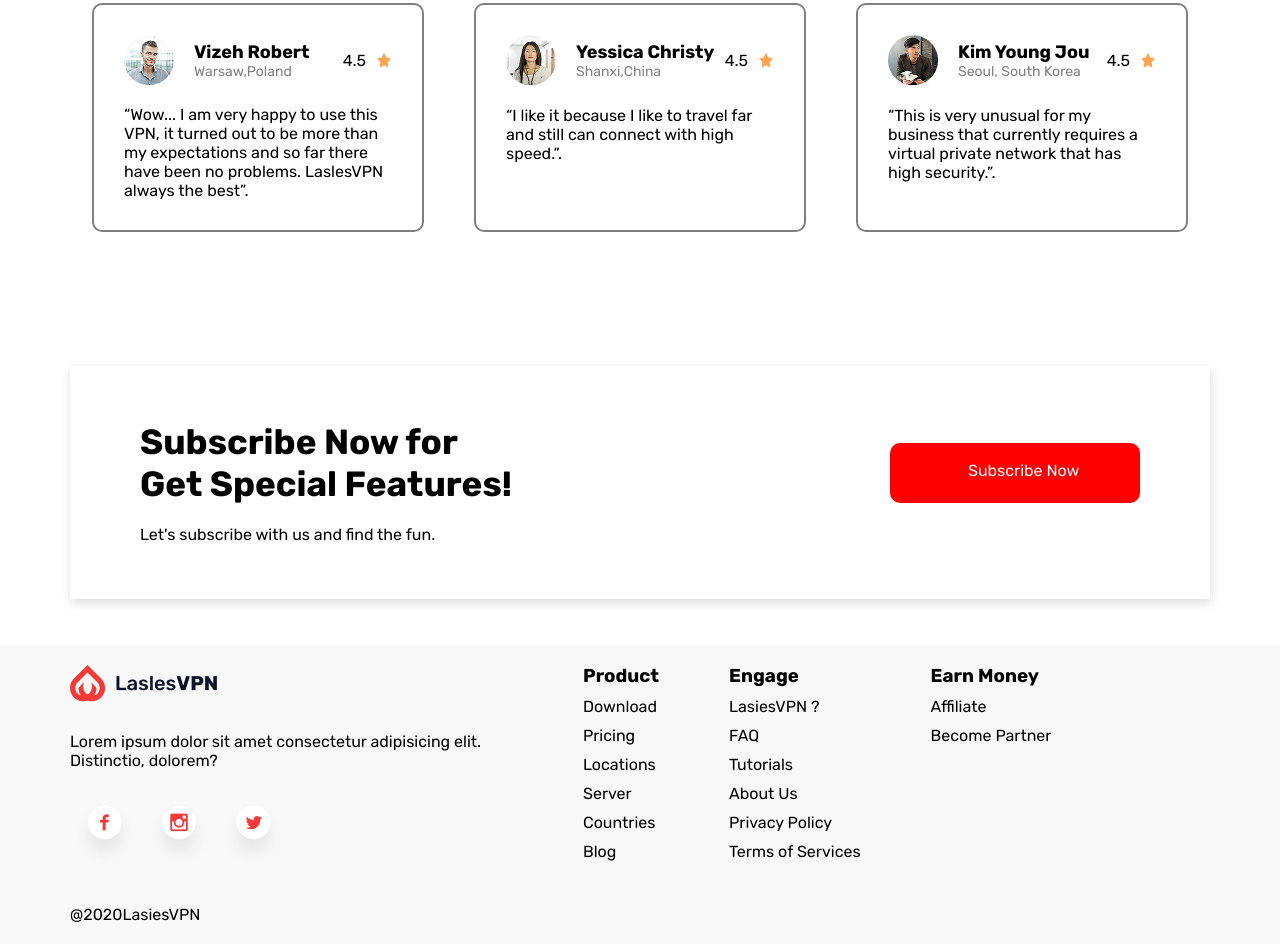
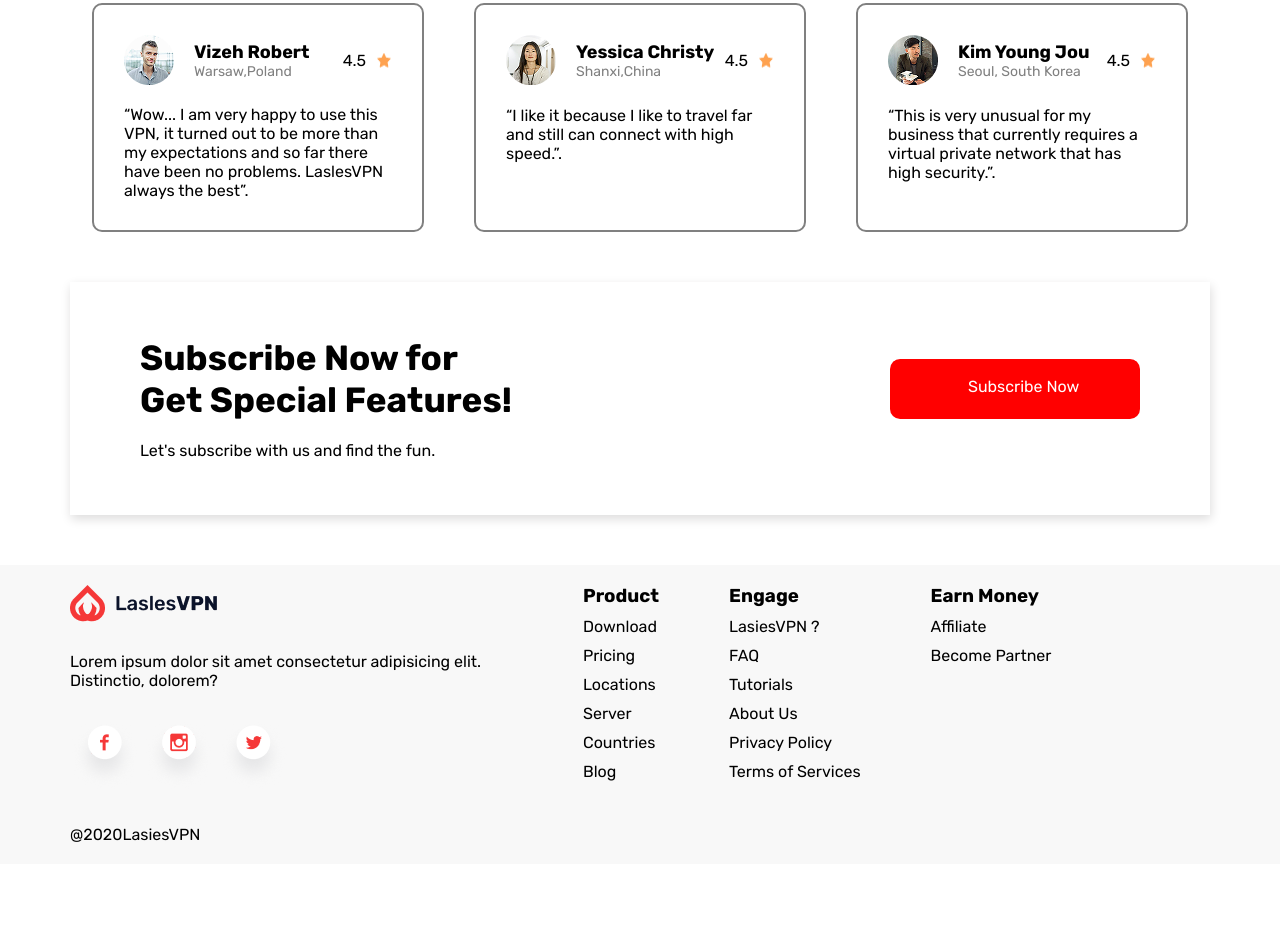
Before and after one commit to MirajAnsary/LaisisVPN, a plain HTML site: page index.html in a window 1280 px wide. Shown: the part 3704-4648 px from the top of the page. After the commit the page ends 4568 px from the top, so only its background shows below. Drawn offline with Linux system fonts and the light colour scheme.

Commit message:
some file modified

```diff
--- a/css/style.css
+++ b/css/style.css
@@ -416,6 +416,7 @@ main {
 }
 .subscription-section {
   margin: 0 auto;
+  padding-block: 50px;
 }
 .subscription {
   max-width: 1140px;
@@ -424,9 +425,9 @@ main {
   justify-content: space-between;
   align-items: center;
   box-shadow: 1px 4px 10px rgb(221, 220, 220);
-  position: relative;
+  /* position: relative; */
   padding: 0 70px;
-  bottom: -134px;
+  /* bottom: -134px; */
   flex-wrap: wrap;
 }
 
@@ -454,7 +455,7 @@ main {
 /* footer-section */
 footer {
   background-color: #f8f8f8;
-  margin-top: 180px;
+  /* margin-top: 180px; */
 }
 
 footer > .container > .row {
```
